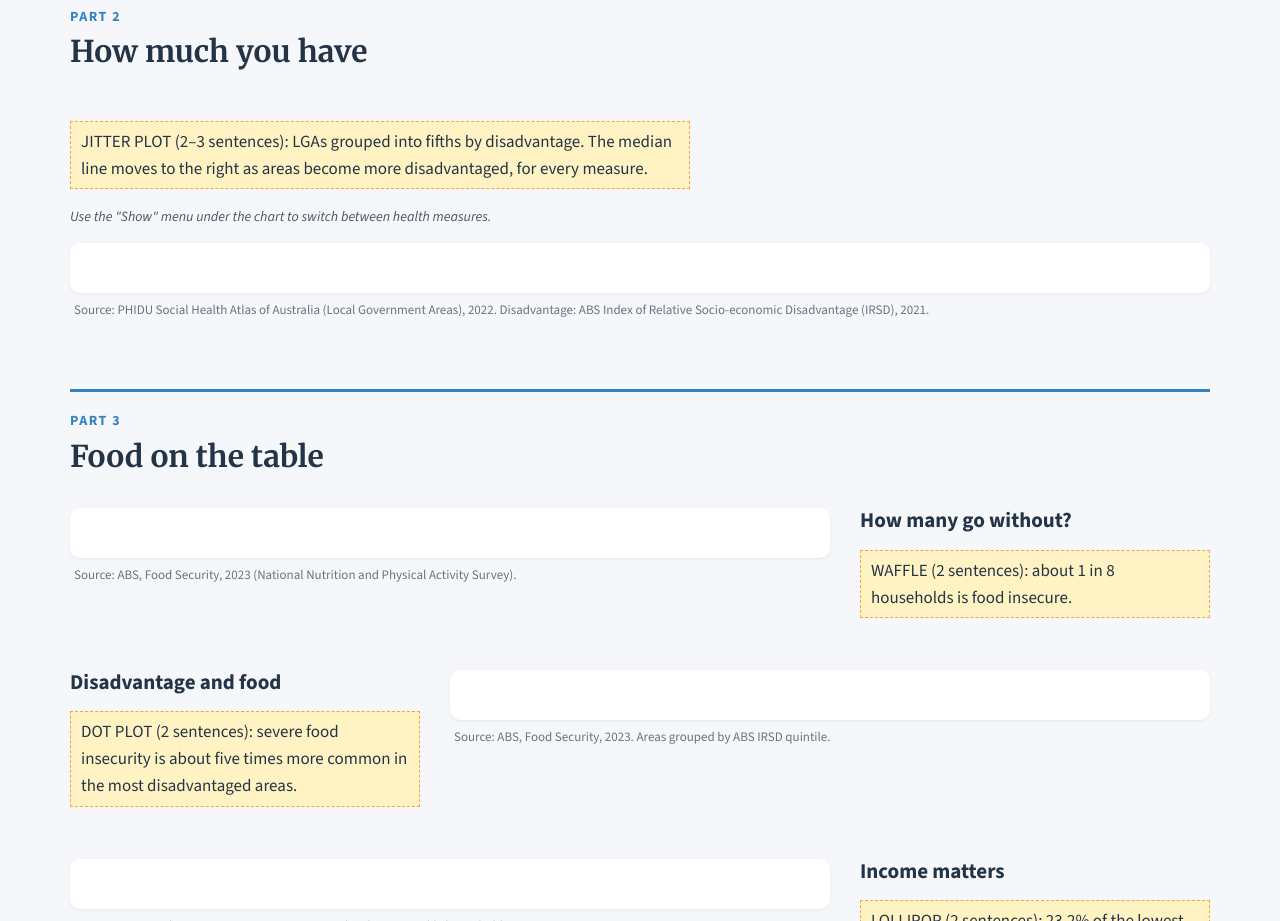
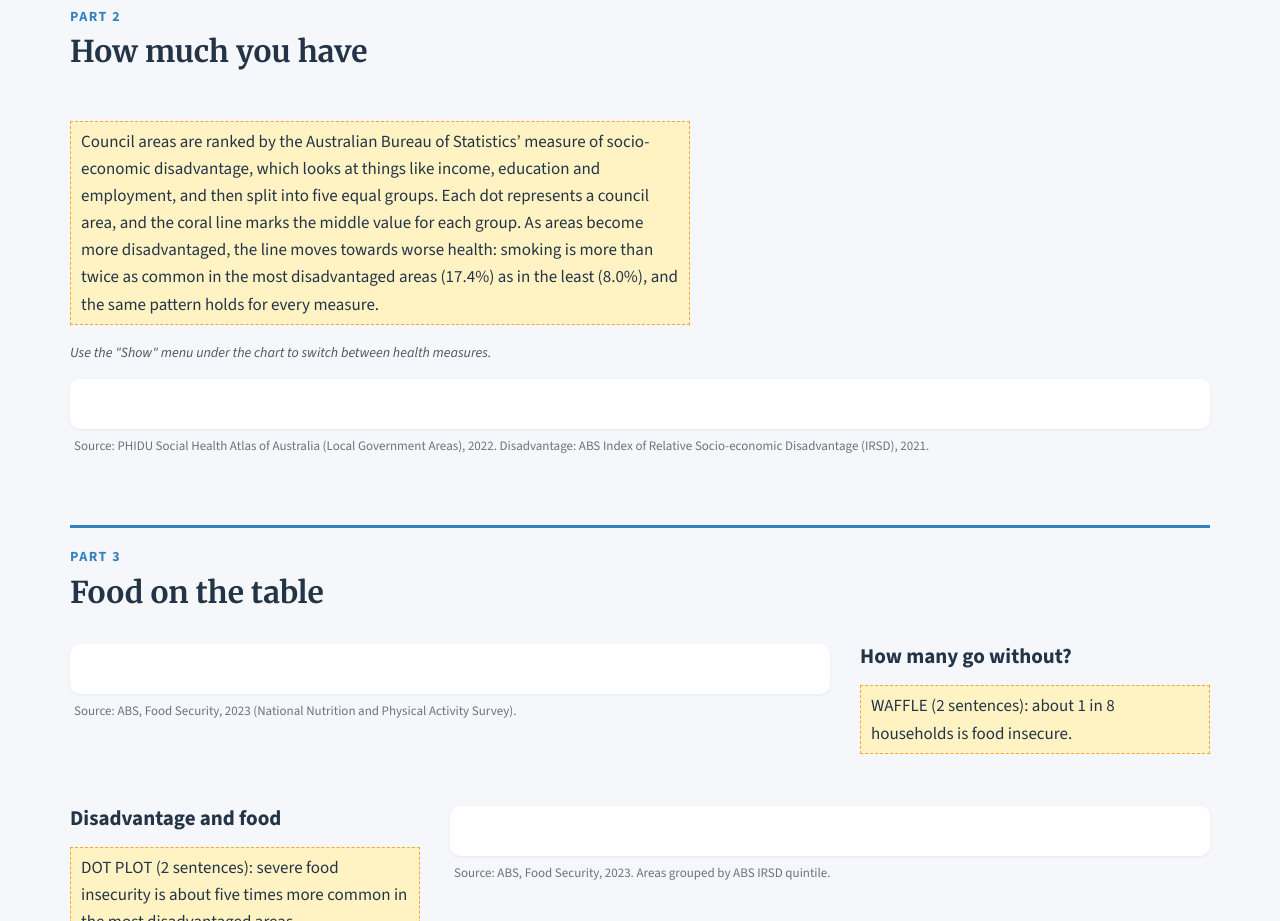
Before and after one commit to rakesh-vis/FIT3179-DV2, a plain HTML site: page index.html in a window 1280 px wide. Shown: the part 2200-3121 px from the top of the page. Drawn offline with nearby package versions, Linux system fonts and the light colour scheme; a script that the page names is missing.

Commit message:
Update index.html

```diff
--- a/index.html
+++ b/index.html
@@ -109,7 +109,7 @@
     <div class="pure-g">
       <div class="pure-u-1">
         <div class="description-top">
-          <p class="todo">JITTER PLOT (2–3 sentences): LGAs grouped into fifths by disadvantage. The median line moves to the right as areas become more disadvantaged, for every measure.</p>
+          <p class="todo">Council areas are ranked by the Australian Bureau of Statistics’ measure of socio-economic disadvantage, which looks at things like income, education and employment, and then split into five equal groups. Each dot represents a council area, and the coral line marks the middle value for each group. As areas become more disadvantaged, the line moves towards worse health: smoking is more than twice as common in the most disadvantaged areas (17.4%) as in the least (8.0%), and the same pattern holds for every measure.</p>
           <p class="hint">Use the "Show" menu under the chart to switch between health measures.</p>
         </div>
         <div id="disadvantage_jitter" class="vis-container"></div>
```
